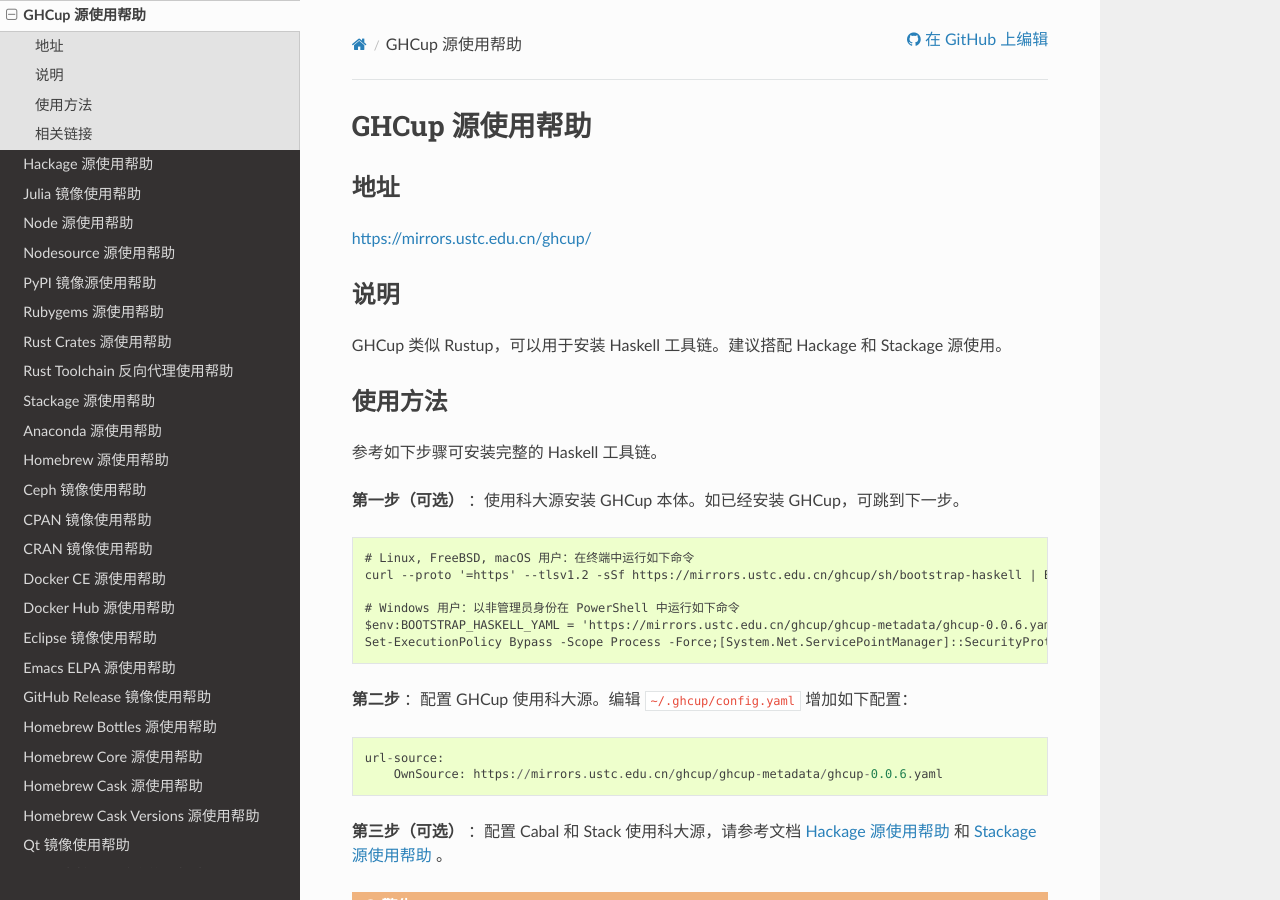
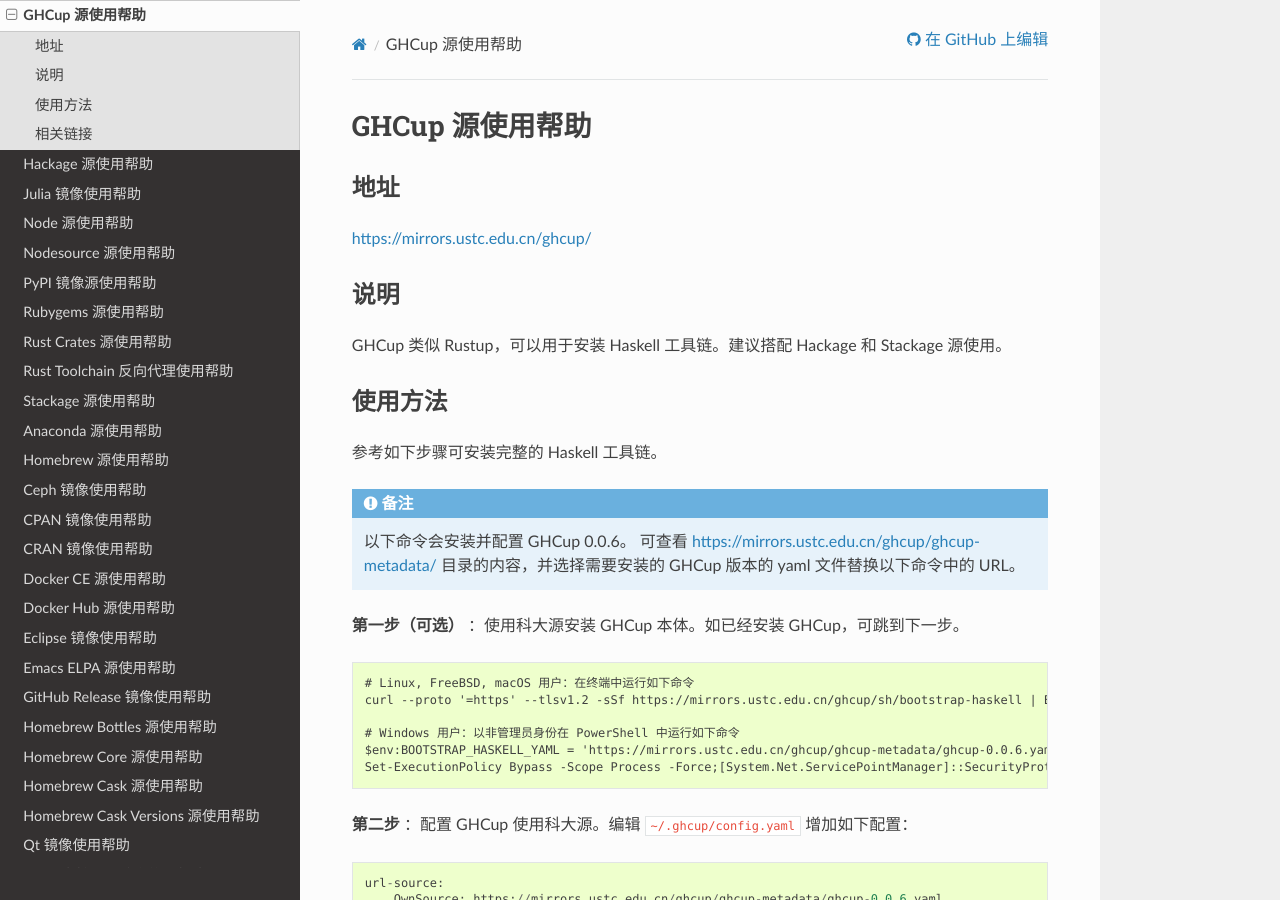
Before and after one commit to ustclug/mirrorhelp, a Sphinx documentation site: the page built from source/ghcup.rst, in a window 1280 px wide and 900 px high. Built offline with Sphinx 7.4.7 and the Read the Docs theme 2.0.0, drawn with Linux system fonts in a browser that asks for light colours; pages that are not in the unit, such as notebooks, are missing from menus.

Commit message:
Fix #211
Add a note that shows how to find ghcup version

```diff
--- a/source/ghcup.rst
+++ b/source/ghcup.rst
@@ -16,6 +16,11 @@
 ========
 
 参考如下步骤可安装完整的 Haskell 工具链。
+
+.. note::
+
+   以下命令会安装并配置 GHCup 0.0.6。
+   可查看 https://mirrors.ustc.edu.cn/ghcup/ghcup-metadata/ 目录的内容，并选择需要安装的 GHCup 版本的 yaml 文件替换以下命令中的 URL。
 
 **第一步（可选）** ：使用科大源安装 GHCup 本体。如已经安装 GHCup，可跳到下一步。
 
```
